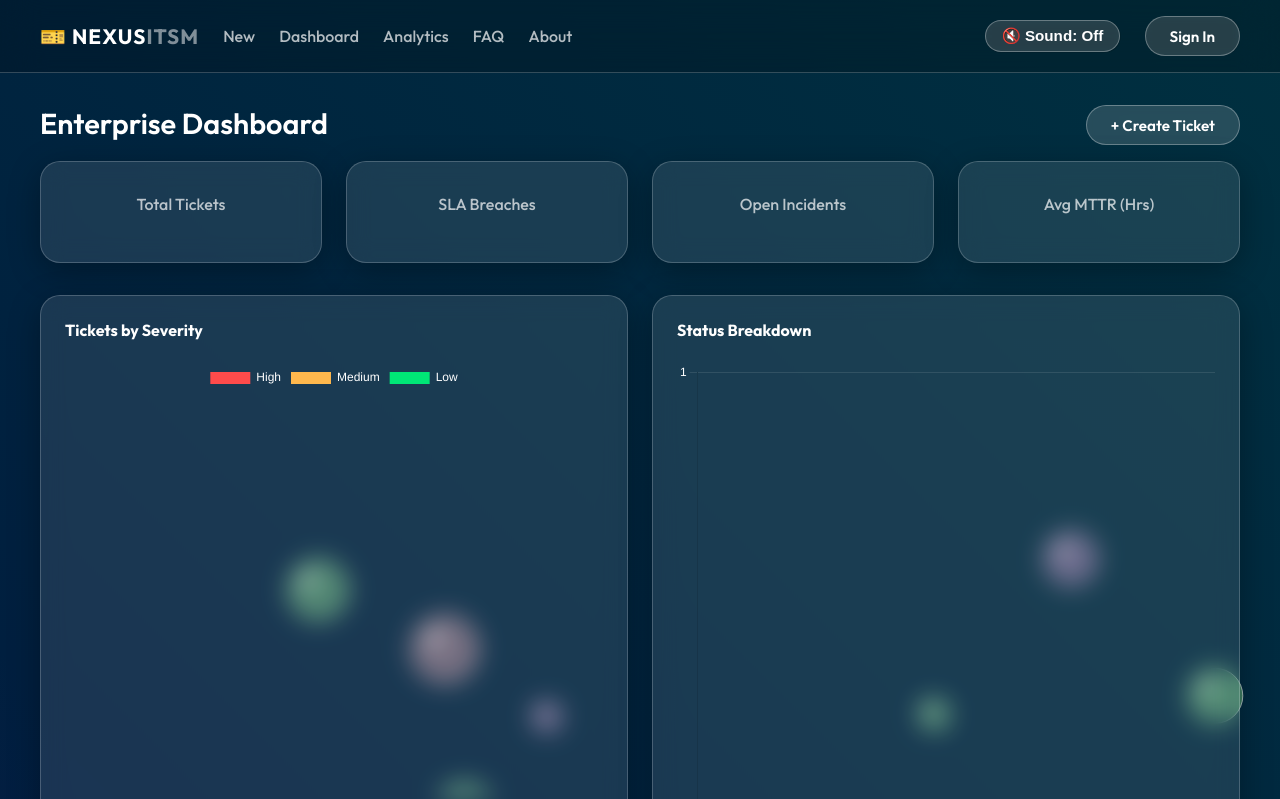
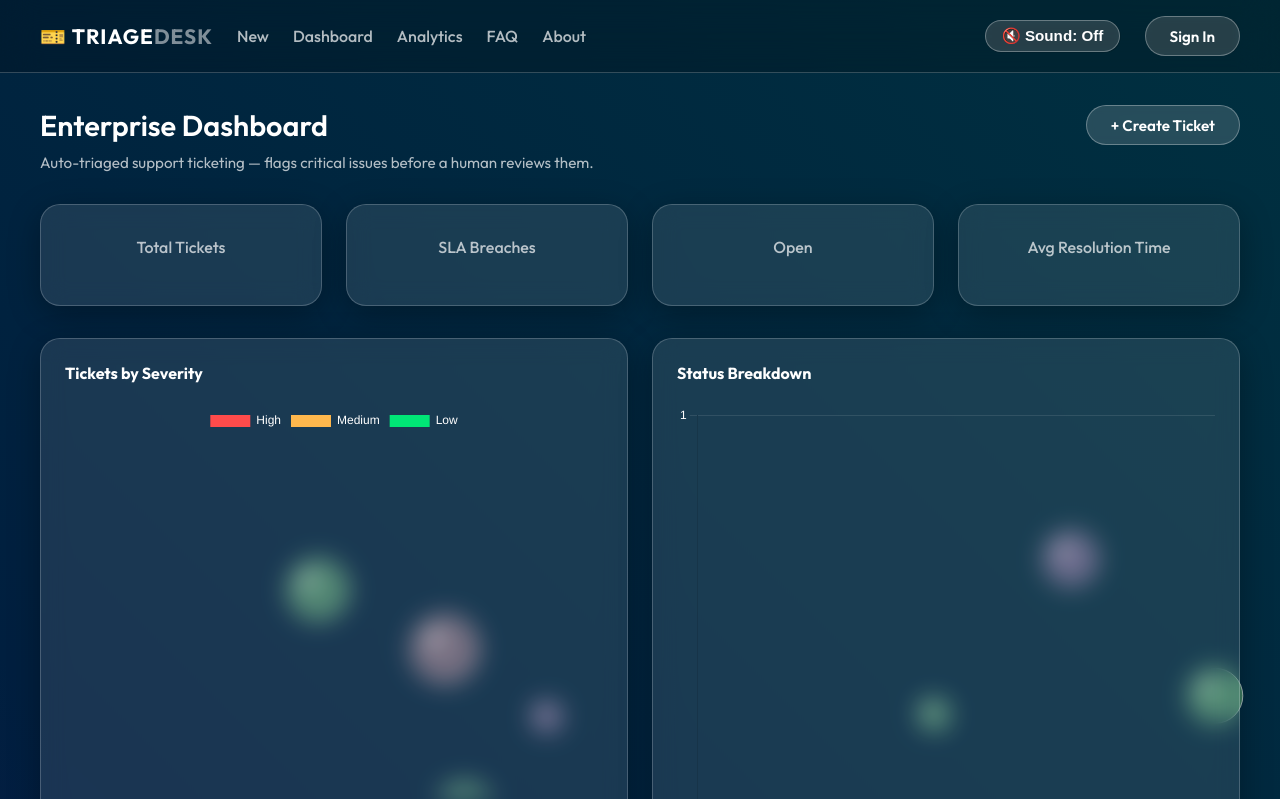
Before and after one commit to MsArpiii/ticketSystem, a Flask app: template app/templates/dashboard.html in a window 1280 px wide. Shown: the top 799 px of the page. Run offline with Flask 3, Linux system fonts and the light colour scheme; the template is opened without the code that fills it, so the values that code supplies are empty.

Commit message:
Rename to TriageDesk, add demo access and dashboard summary

```diff
--- a/app/templates/base.html
+++ b/app/templates/base.html
@@ -3,7 +3,7 @@
 <head>
     <meta charset="UTF-8">
     <meta name="viewport" content="width=device-width, initial-scale=1.0">
-    <title>{% block title %}NexusITSM - Enterprise Support Desk{% endblock %}</title>
+    <title>{% block title %}TriageDesk - Enterprise Support Desk{% endblock %}</title>
     <link rel="shortcut icon" href="{{ url_for('static', filename='favicon.ico') }}" type="image/x-icon">
     <link rel="preconnect" href="https://fonts.googleapis.com">
     <link rel="preconnect" href="https://fonts.gstatic.com" crossorigin>
@@ -18,7 +18,7 @@
 <nav class="navbar">
     <div style="display: flex; justify-content: space-between; align-items: center; max-width: 1200px; margin: 0 auto; width: 100%;">
         <div style="display: flex; align-items: center;">
-            <a class="navbar-brand" style="text-decoration: none;" href="/">🎫 Nexus<span style="color: rgba(255,255,255,0.5)">ITSM</span></a>
+            <a class="navbar-brand" style="text-decoration: none;" href="/">🎫 Triage<span style="color: rgba(255,255,255,0.5)">Desk</span></a>
             <div class="nav-links">
                 <a href="{{ url_for('main.home') }}" class="{{ 'active' if request.endpoint == 'main.home' else '' }}">New</a>
                 <a href="{{ url_for('tickets.dashboard') }}" class="{{ 'active' if request.endpoint == 'tickets.dashboard' else '' }}">Dashboard</a>
--- a/app/templates/dashboard.html
+++ b/app/templates/dashboard.html
@@ -5,9 +5,14 @@
 <!-- Chart.js CDN -->
 <script src="https://cdn.jsdelivr.net/npm/chart.js"></script>
 
-<div class="bento-header">
-    <h2 style="margin: 0; font-size: 1.8rem; font-weight: 600;">Enterprise Dashboard</h2>
-    <a href="{{ url_for('main.home') }}" class="btn-glass">+ Create Ticket</a>
+<div class="bento-header" style="flex-direction: column; gap: 0.5rem; align-items: flex-start; margin-bottom: 2rem;">
+    <div style="display: flex; justify-content: space-between; width: 100%; align-items: center;">
+        <h2 style="margin: 0; font-size: 1.8rem; font-weight: 600;">Enterprise Dashboard</h2>
+        <a href="{{ url_for('main.home') }}" class="btn-glass">+ Create Ticket</a>
+    </div>
+    <p style="margin: 0; font-size: 0.95rem; color: var(--text-secondary); max-width: 600px;">
+        Auto-triaged support ticketing — flags critical issues before a human reviews them.
+    </p>
 </div>
 
 <!-- METRICS SUMMARY CARDS -->
@@ -21,11 +26,11 @@
         <p class="metric-value" style="color: var(--badge-high);">{{ sla_breaches }}</p>
     </div>
     <div class="glass-card metric-card">
-        <h3>Open Incidents</h3>
+        <h3>Open</h3>
         <p class="metric-value" style="color: var(--badge-medium);">{{ open_incidents }}</p>
     </div>
     <div class="glass-card metric-card">
-        <h3>Avg MTTR (Hrs)</h3>
+        <h3>Avg Resolution Time</h3>
         <p class="metric-value" style="color: var(--badge-low);">{{ avg_mttr }}</p>
     </div>
 </div>
```
Also changed, not shown: app/__init__.py (+18 -1 lines), app/templates/auth/login.html (+7 -1 lines), tests/test_tickets.py (+1 -1 lines), README.md.
